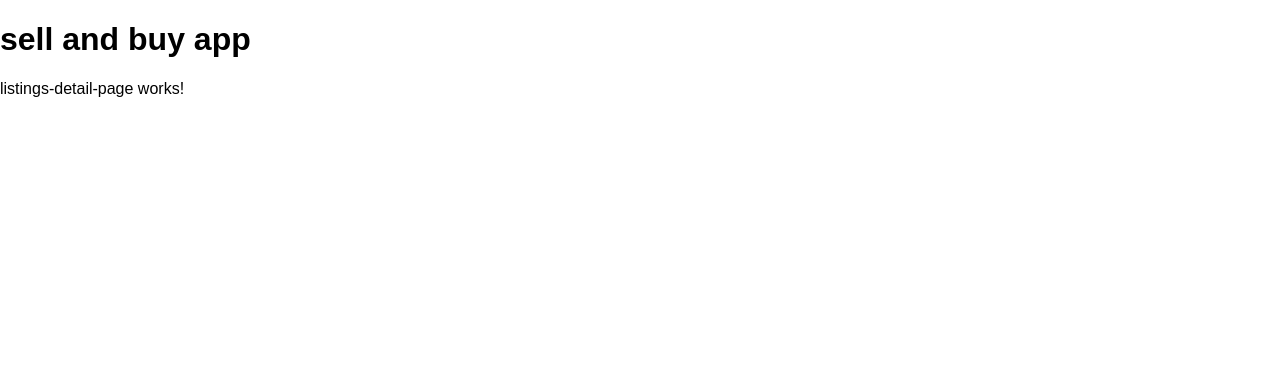
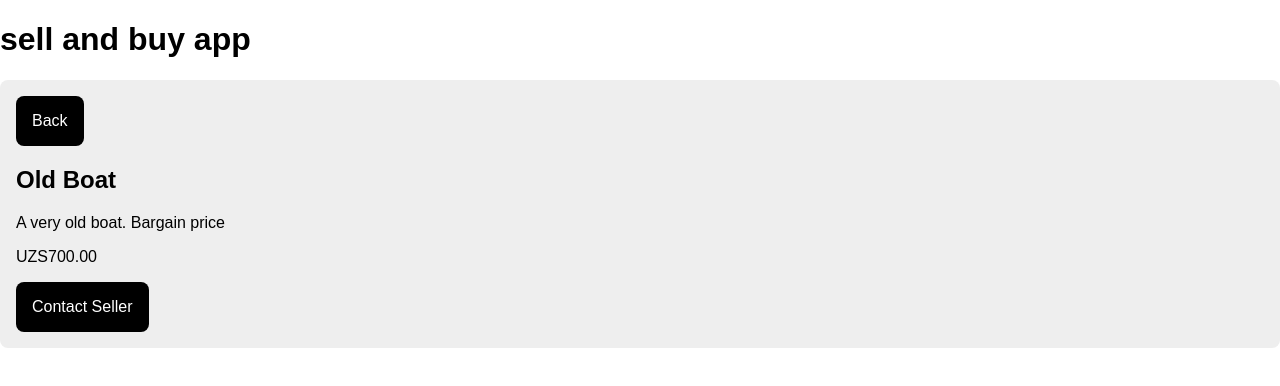
Before and after one commit to Sanjar1304/mean-project, an Angular app in the folder frontend/buy-and-sell/: page /listings/123 in a window 1280 px wide. Shown: the top 386 px of the page. Built offline with nearby package versions, Linux system fonts and the light colour scheme.

Commit message:
Styled listings-detail-page component template

```diff
--- a/frontend/buy-and-sell/src/app/listings-detail-page/listings-detail-page.component.html
+++ b/frontend/buy-and-sell/src/app/listings-detail-page/listings-detail-page.component.html
@@ -1 +1,11 @@
-<p>listings-detail-page works!</p>
+<div class="content-box">
+    <a routerLink="/listings">
+        <button>Back</button>
+    </a>
+    <h2>{{listing?.name}}</h2>
+    <p>{{listing?.description}}</p>
+    <p>{{listing?.price | currency: 'UZS'}}</p>
+    <a routerLink="/contact/{{listing?.id}}">
+        <button>Contact Seller</button>
+    </a>
+</div>
--- a/frontend/buy-and-sell/src/app/listings-detail-page/listings-detail-page.component.ts
+++ b/frontend/buy-and-sell/src/app/listings-detail-page/listings-detail-page.component.ts
@@ -1,10 +1,28 @@
-import { Component } from '@angular/core';
+import { Component, OnInit } from '@angular/core';
+
+import { ActivatedRoute } from '@angular/router';
+import { Listing } from '../types';
+import { fakeListings } from '../fake-data';
 
 @Component({
   selector: 'app-listings-detail-page',
   templateUrl: './listings-detail-page.component.html',
   styleUrls: ['./listings-detail-page.component.css']
 })
-export class ListingsDetailPageComponent {
+export class ListingsDetailPageComponent implements OnInit {
+
+
+  listing: Listing | undefined;
+
+
+  constructor(private route: ActivatedRoute){}
+
+
+  ngOnInit(): void{
+    const id = this.route.snapshot.paramMap.get('id')
+    this.listing = fakeListings.find(listing => listing.id === id)
+  }
+
+
 
 }
--- a/frontend/buy-and-sell/src/app/listings-page/listings-page.component.html
+++ b/frontend/buy-and-sell/src/app/listings-page/listings-page.component.html
@@ -1,7 +1,7 @@
 <div>
     <div class="content-box" *ngFor="let listing of listings">
         <a routerLink="/listings/{{listing.id}}">
-            <h3>{{ listing.name }} - {{ listing.price |currency:"UZS":"symbol" }}</h3>
+            <h3>{{ listing.name }} - {{ listing.price | currency: 'UZS' }}</h3>
         </a>
     </div>
 </div>
```
